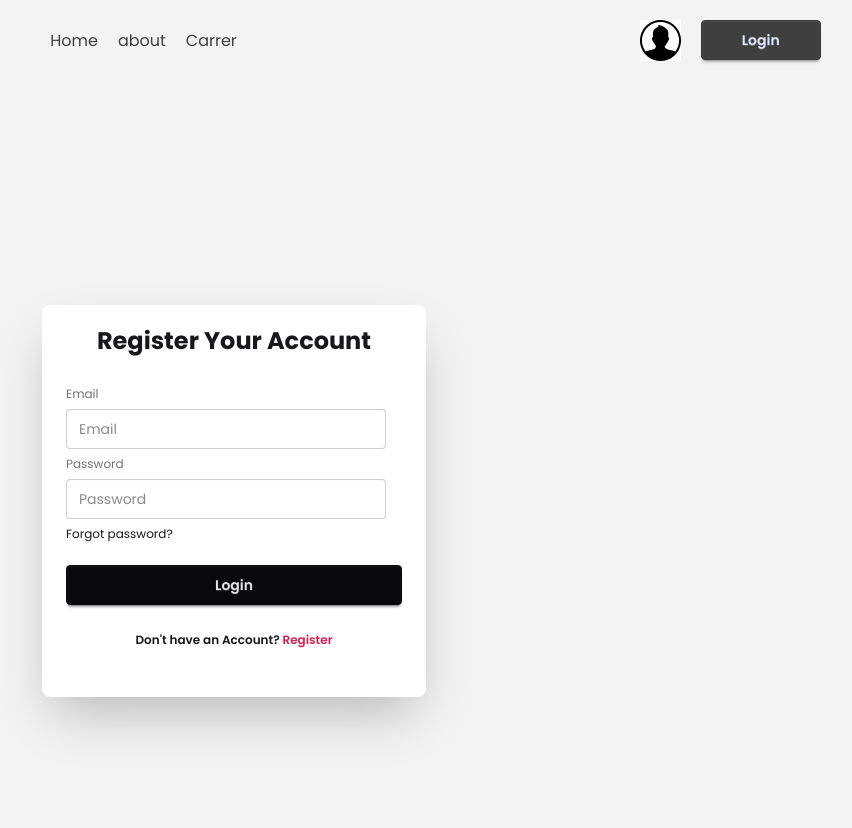
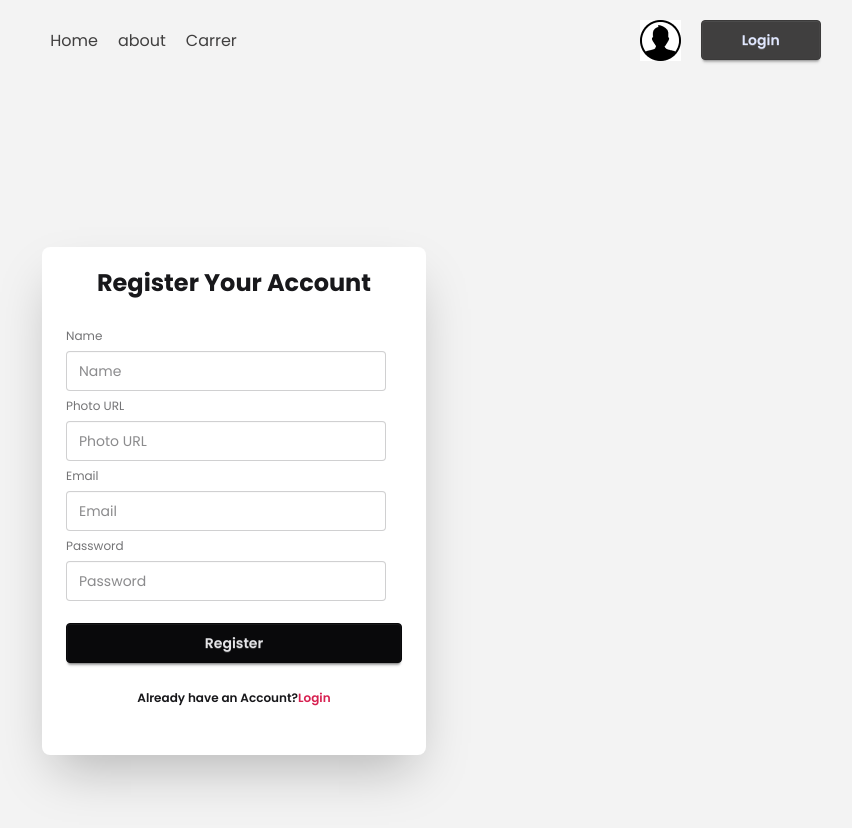
Before and after one commit to faiji31/The_Dragon_News, a React (Vite) app: page /auth/register in a window 1280 px wide. Shown: the top 828 px of the page, without its empty margins (406-1258 px from the left). Built offline with nearby package versions, Linux system fonts and the light colour scheme.

Commit message:
18th commit

```diff
--- a/src/Pages/Register.jsx
+++ b/src/Pages/Register.jsx
@@ -9,19 +9,23 @@ const Register = () => {
           <h2 className="font-bold text-center text-2xl">Register Your Account</h2>
           <div className="card-body">
             <fieldset className="fieldset">
+              <label className="label">Name</label>
+
+              <input type="text" className="input" placeholder="Name" />
+              <label className="label">Photo URL</label>
+
+              <input type="text" className="input" placeholder="Photo URL" />
               <label className="label">Email</label>
               <input type="email" className="input" placeholder="Email" />
               <label className="label">Password</label>
               <input type="password" className="input" placeholder="Password" />
-              <div>
-                <a className="link link-hover">Forgot password?</a>
-              </div>
 
-              <button className="btn btn-neutral mt-4">Login</button>
+
+              <button className="btn btn-neutral mt-4">Register</button>
               <p className="font-semibold text-center pt-5">
-                Don't have an Account?{" "}
-                <Link className="text-secondary" to="/auth/Register">
-                  Register
+                Already have an Account?
+                 <Link className="text-secondary" to="/auth/Login">
+                  Login
                 </Link>
               </p>
             </fieldset>
```
